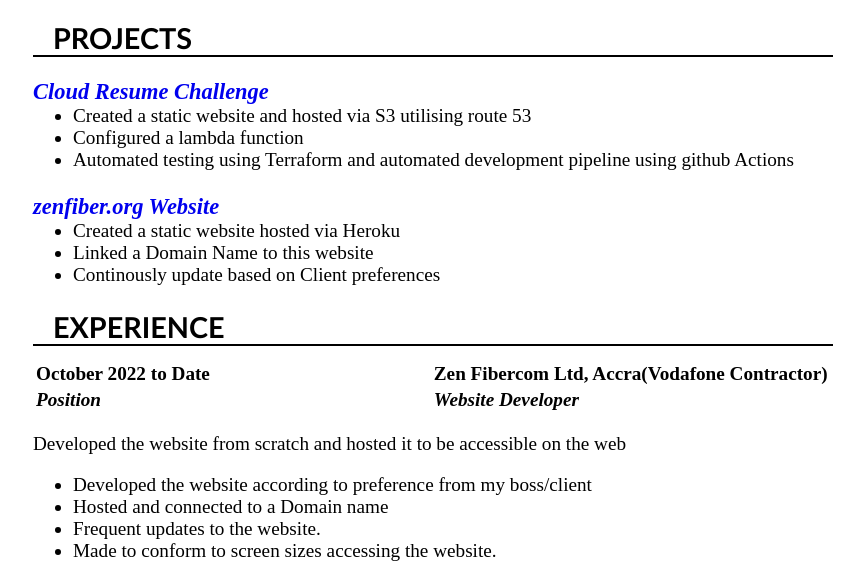
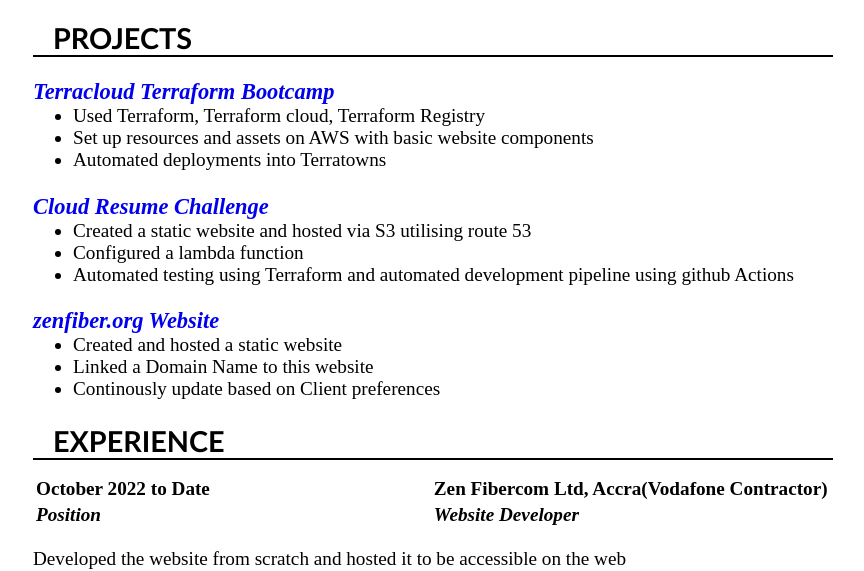
Before and after one commit to agoetee/cloudResume, a plain HTML site: page index.html in a window 1280 px wide. Shown: the part 241-812 px from the top of the page, without its empty margins (207-1071 px from the left). Drawn offline with nearby package versions, Linux system fonts and the light colour scheme.

Commit message:
#9 text addition after stashing

```diff
--- a/index.html
+++ b/index.html
@@ -21,6 +21,12 @@
 
     <section class="project-canvass">
         <h2 class="sectionHead">PROJECTS</h2>
+        <h3 class="project-title"><i><a href="#" >Terracloud Terraform Bootcamp</a></i></h3>
+        <ul class="project-unorder second">
+            <li>Used Terraform, Terraform cloud, Terraform Registry</li>
+            <li>Set up resources and assets on AWS with basic website components</li>
+            <li>Automated deployments into Terratowns</li>
+        </ul>
         <h3 class="project-title"><i><a href="#" >Cloud Resume Challenge</a></i></h3>
         <ul class="project-unorder second">
             <li>Created a static website and hosted via S3 utilising route 53</li>
@@ -29,7 +35,7 @@
         </ul>
         <h3 class="project-title"><i><a href="#" >zenfiber.org Website</a></i></h3>
         <ul class="project-unorder">
-            <li>Created a static website hosted via Heroku</li>
+            <li>Created and hosted a static website</li>
             <li>Linked a Domain Name to this website</li>
             <li>Continously update based on Client preferences</li>
         </ul>
```
